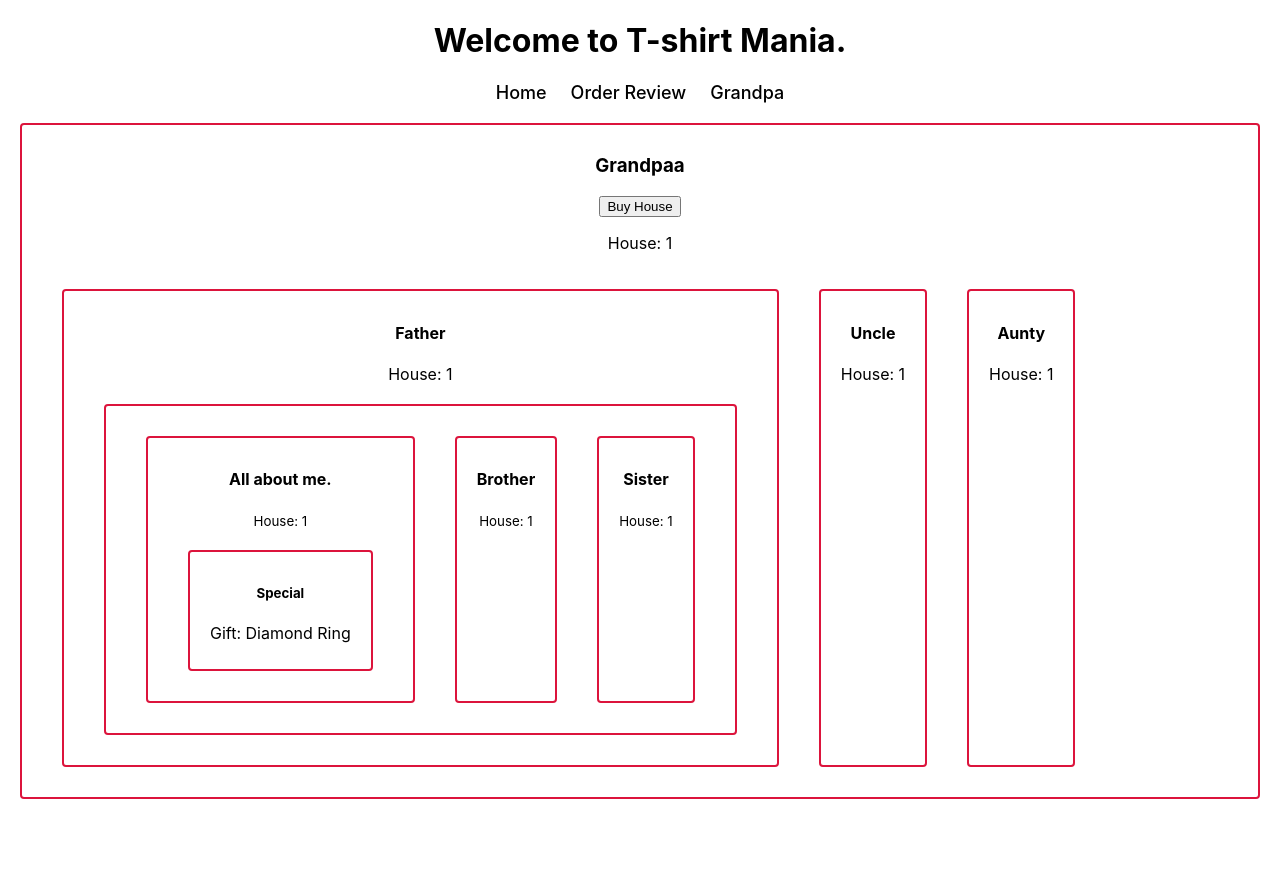
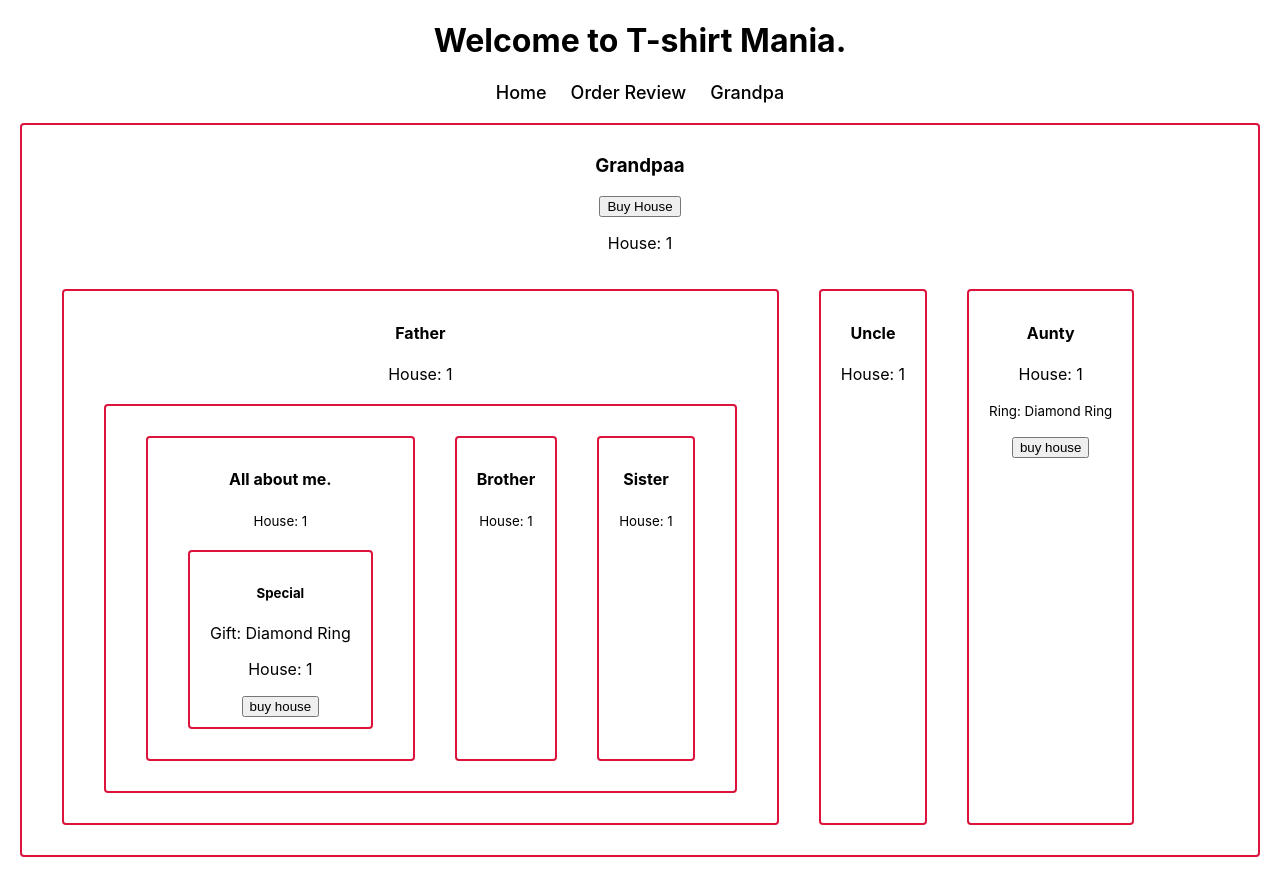
Before and after one commit to mabrur007/react-tshirt-project, a React (Create React App) app: page /grandpa in a window 1280 px wide. Before the commit the page ends 819 px from the top, so only its background shows below. Built offline with nearby package versions, Linux system fonts and the light colour scheme.

Commit message:
context api with multiple value

```diff
--- a/src/components/Aunty/Aunty.js
+++ b/src/components/Aunty/Aunty.js
@@ -1,10 +1,20 @@
-import React from 'react';
+import React, { useContext } from 'react';
+import { RingContext } from '../Grandpa/Grandpa';
 
-const Aunty = ({house}) => {
+const Aunty = () => {
+    const [ornament, house, setHouse] = useContext(RingContext);
+
+    const handleHouse = () =>{
+        const newHouse = house + 1;
+        setHouse(newHouse);
+    }
+
     return (
         <div>
             <h4>Aunty</h4>
-            <p>House: { house}</p>
+            <p>House: {house}</p>
+            <p><small>Ring: {ornament}</small></p>
+            <button onClick={handleHouse}>buy house</button>
         </div>
     );
 };
--- a/src/components/Grandpa/Grandpa.css
+++ b/src/components/Grandpa/Grandpa.css
@@ -4,6 +4,3 @@
     margin: 20px;
     padding: 10px 20px;
 }
-
-.grandpa p{
-}
--- a/src/components/Grandpa/Grandpa.js
+++ b/src/components/Grandpa/Grandpa.js
@@ -1,8 +1,22 @@
-import React, { useState } from 'react';
+import React, { createContext, useState } from 'react';
 import Father from '../Father/Father';
 import Uncle from "../Uncle/Uncle";
 import Aunty from "../Aunty/Aunty";
 import './Grandpa.css';
+
+/*
+  context api
+  1. call createContext with a default value
+  2. set a variable of the context with uppercase
+  3. Make sure you export the context to use it in other places
+  4. Wrap your child content using <RingContext.Provider>
+  5. need to provide a value
+  6. to consume the context from child component
+  7. useContext hook and we will need to pass the contextName
+
+*/
+
+export const RingContext = createContext('ring');
 
 const Grandpa = () => {
   const [house, setHouse] = useState(1);
@@ -15,16 +29,18 @@
   }
 
     return (
+      <RingContext.Provider value={[ornament, house, setHouse]}>
         <div className="grandpa">
           <h3>Grandpaa</h3>
           <button onClick={buyHouseCount}>Buy House</button>
-        <p>House: { house}</p>
+          <p>House: {house}</p>
           <section style={{ display: "flex" }}>
             <Father house={house} ornament={ornament}></Father>
             <Uncle house={house}></Uncle>
             <Aunty house={house}></Aunty>
           </section>
         </div>
+      </RingContext.Provider>
     );
 };
 
--- a/src/components/Special/Special.js
+++ b/src/components/Special/Special.js
@@ -1,10 +1,14 @@
-import React from 'react';
+import React, { useContext } from "react";
+import { RingContext } from "../Grandpa/Grandpa";
 
-const Special = ({ ornament }) => {
+const Special = () => {
+  const [ornament, house, setHouse] = useContext(RingContext);
   return (
     <div>
       <h5>Special</h5>
       <p>Gift: {ornament}</p>
+      <p>House: {house}</p>
+      <button onClick={() => setHouse(house + 1)}>buy house</button>
     </div>
   );
 };
```
Lines whose indentation alone changed are shown as unchanged.
